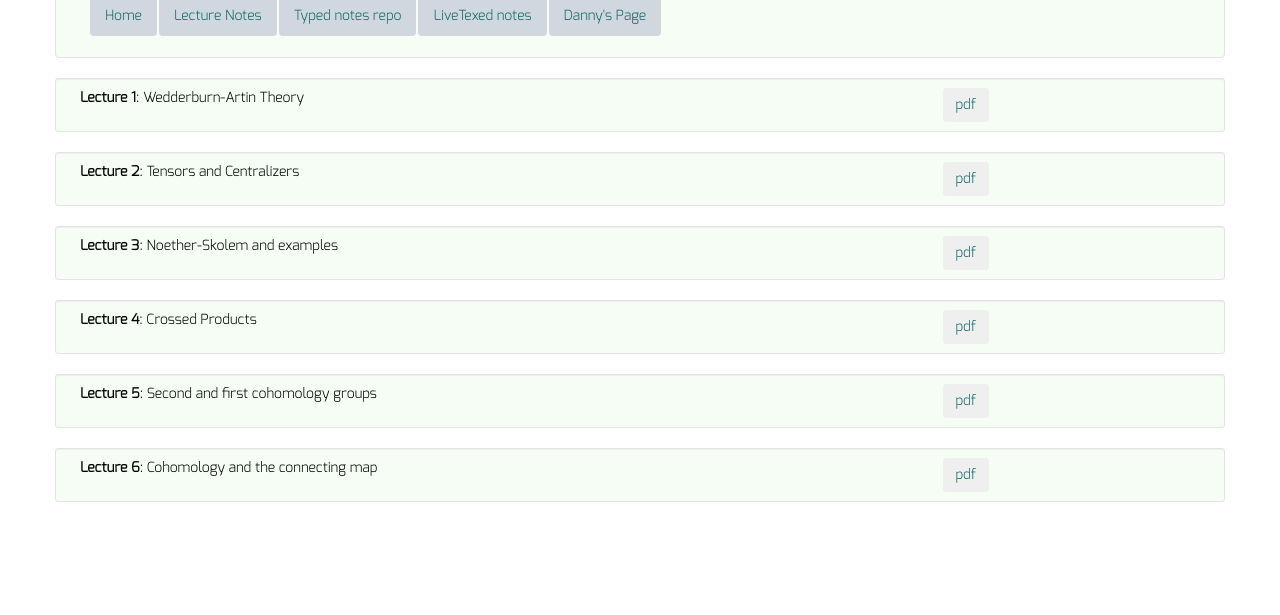
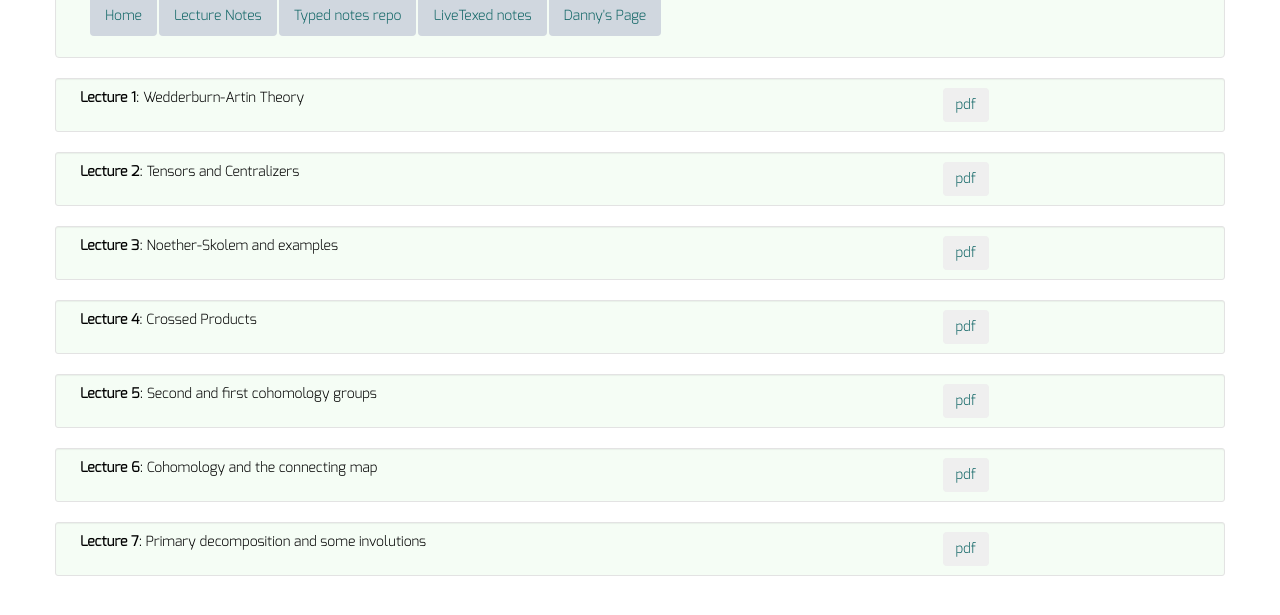
Before and after one commit to dkrashen/csa, a Jekyll site: the page built from lectures/index.html, in a window 1280 px wide, cut to the strip 204-819 px from the top of the page. Built offline with Jekyll 4.4.1, drawn with Linux system fonts in a browser that asks for light colours.

Commit message:
add lecture 7, pdf and yml

```diff
--- a/_data/lectures.yml
+++ b/_data/lectures.yml
@@ -16,3 +16,6 @@
 - title: "Lecture 6"
   filename: "lecture6.pdf"
   description: "Cohomology and the connecting map"
+- title: "Lecture 7"
+  filename: "lecture7.pdf"
+  description: "Primary decomposition and some involutions"
```
Also changed, not shown: 1 other file.
